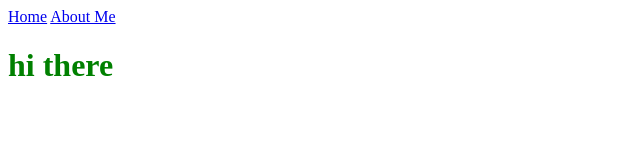
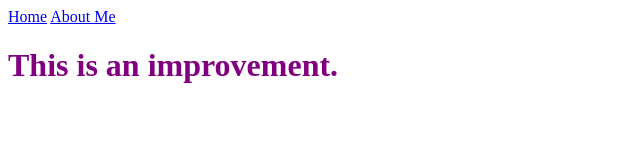
Before and after one commit to trylateral/old-html-site, a plain HTML site: page index.html in a window 1280 px wide. Shown: the whole page, without its empty margins (0-640 px from the left). Drawn offline with Linux system fonts and the light colour scheme.

Commit message:
Made some minor changes:
- Modified text
- Changed colour of font to purple

```diff
--- a/index.html
+++ b/index.html
@@ -9,6 +9,6 @@
       <a href="index.html">Home</a>
       <a href="about.html">About Me</a>
     </nav>
-    <h1>hi there</h1>
+    <h1>This is an improvement.</h1>
   </body>
 </html>
--- a/style.css
+++ b/style.css
@@ -1,3 +1,3 @@
 body {
-  color: green;
-}
+  color: purple;
+  }
```
